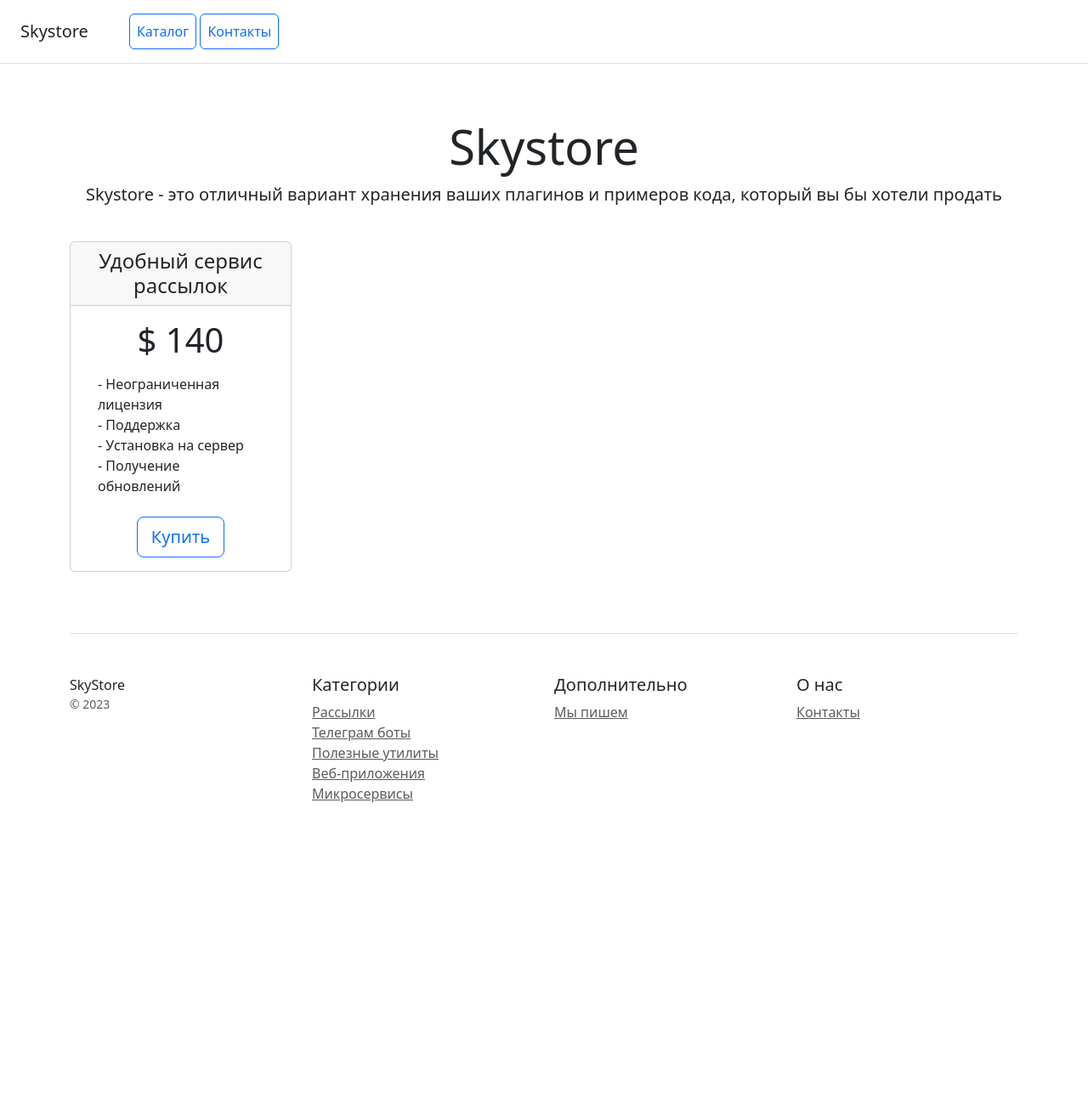
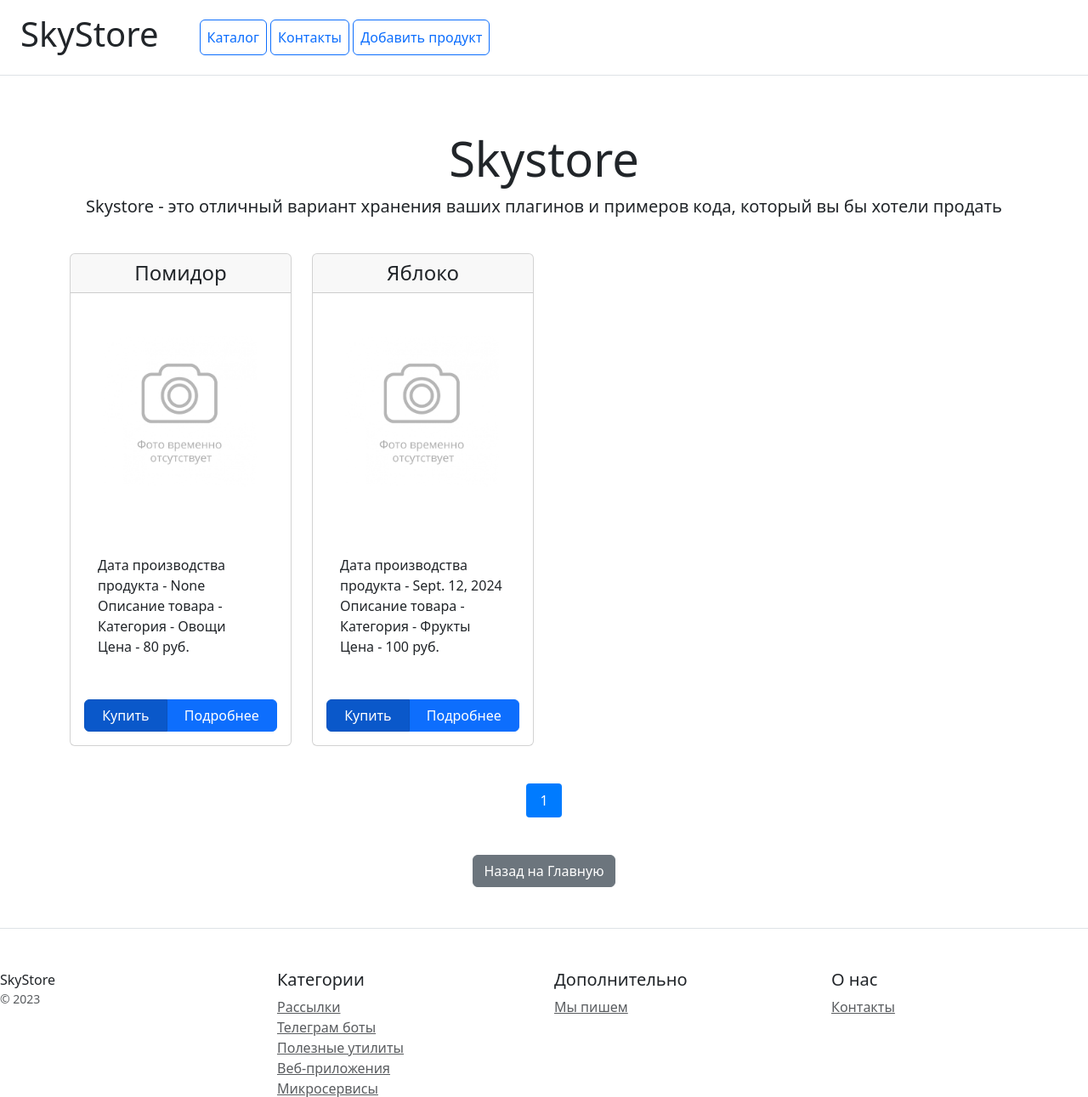
Before and after one commit to Supstar10/project_sky, a Django app: page / in a window 1280 px wide. Shown: the top 1291 px of the page at 85% size. Before the commit the page ends 944 px from the top, so only its background shows below. Run offline with Django 5.2, Linux system fonts and the light colour scheme; data comes from the database, SQL or seed files in the repository.

Commit message:
20.2 done

```diff
--- a/catalog/models.py
+++ b/catalog/models.py
@@ -21,7 +21,7 @@ class Product(models.Model):
         null=True,
     )
     preview = models.ImageField(
-        upload_to='catalog/photo',
+        upload_to='img',
         blank=True,
         null=True,
         verbose_name="Фото товара",
--- /dev/null
+++ b/catalog/templates/project_sky/buy_product.html
@@ -0,0 +1,5 @@
+{% extends "project_sky/home.html" %}
+{% load my_tags %}
+{% block content %}
+<div>Пока думаю(((</div>
+{% endblock %}
--- a/catalog/templates/project_sky/contacts.html
+++ b/catalog/templates/project_sky/contacts.html
@@ -1,3 +1,6 @@
+{% extends "project_sky/home.html" %}
+{% load my_tags %}
+{% block content %}
 <!doctype html>
 <html lang="en">
 <head>
@@ -83,3 +86,4 @@
 <script src="https://cdn.jsdelivr.net/npm/bootstrap@5.3.2/dist/js/bootstrap.bundle.min.js" integrity="sha384-C6RzsynM9kWDrMNeT87bh95OGNyZPhcTNXj1NW7RuBCsyN/o0jlpcV8Qyq46cDfL" crossorigin="anonymous"></script>
 </body>
 </html>
+{%endblock%}
--- a/catalog/templates/project_sky/home.html
+++ b/catalog/templates/project_sky/home.html
@@ -1,19 +1,15 @@
+{% load static%}
 <!doctype html>
 <html lang="en">
 <head>
     <meta charset="utf-8">
     <meta name="viewport" content="width=device-width, initial-scale=1">
     <title>Skystore</title>
-    <link href="https://cdn.jsdelivr.net/npm/bootstrap@5.3.2/dist/css/bootstrap.min.css" rel="stylesheet" integrity="sha384-T3c6CoIi6uLrA9TneNEoa7RxnatzjcDSCmG1MXxSR1GAsXEV/Dwwykc2MPK8M2HN" crossorigin="anonymous">
+    <link href="https://cdn.jsdelivr.net/npm/bootstrap@5.3.2/dist/css/bootstrap.min.css" rel="stylesheet"
+          integrity="sha384-T3c6CoIi6uLrA9TneNEoa7RxnatzjcDSCmG1MXxSR1GAsXEV/Dwwykc2MPK8M2HN" crossorigin="anonymous">
 </head>
 <body>
-<div class="d-flex flex-column flex-md-row align-items-center p-3 px-md-4 mb-3 bg-white border-bottom box-shadow">
-    <h5 class="my-0 mr-md-auto font-weight-normal">Skystore</h5>
-    <nav class="ms-5">
-        <a class="p-2 btn btn-outline-primary" href="/">Каталог</a>
-        <a class="p-2 btn btn-outline-primary" href="/contacts/">Контакты</a>
-    </nav>
-</div>
+{% include 'project_sky/includes/inc_menu.html' %}
 
 <div class="pricing-header px-3 py-3 pt-md-5 pb-md-4 mx-auto text-center">
     <h1 class="display-4">Skystore</h1>
@@ -22,25 +18,8 @@
 </div>
 
 <div class="container">
-    <div class="row text-center">
-        <div class="col-3">
-            <div class="card mb-4 box-shadow">
-                <div class="card-header">
-                    <h4 class="my-0 font-weight-normal">Удобный сервис рассылок</h4>
-                </div>
-                <div class="card-body">
-                    <h1 class="card-title pricing-card-title">$ 140</h1>
-                    <ul class="list-unstyled mt-3 mb-4 text-start m-3">
-                        <li>- Неограниченная лицензия</li>
-                        <li>- Поддержка</li>
-                        <li>- Установка на сервер</li>
-                        <li>- Получение обновлений</li>
-                    </ul>
-                    <button type="button" class="btn btn-lg btn-block btn-outline-primary">Купить</button>
-                </div>
-            </div>
-        </div>
-    </div>
+    {% block content %}
+    {% endblock %}
 
     <footer class="pt-4 my-md-5 pt-md-5 border-top">
         <div class="row">
@@ -74,6 +53,8 @@
     </footer>
 </div>
 
-<script src="https://cdn.jsdelivr.net/npm/bootstrap@5.3.2/dist/js/bootstrap.bundle.min.js" integrity="sha384-C6RzsynM9kWDrMNeT87bh95OGNyZPhcTNXj1NW7RuBCsyN/o0jlpcV8Qyq46cDfL" crossorigin="anonymous"></script>
+<script src="https://cdn.jsdelivr.net/npm/bootstrap@5.3.2/dist/js/bootstrap.bundle.min.js"
+        integrity="sha384-C6RzsynM9kWDrMNeT87bh95OGNyZPhcTNXj1NW7RuBCsyN/o0jlpcV8Qyq46cDfL"
+        crossorigin="anonymous"></script>
 </body>
 </html>
--- /dev/null
+++ b/catalog/templates/project_sky/includes/inc_menu.html
@@ -0,0 +1,12 @@
+<div class="d-flex flex-column flex-md-row align-items-center p-3 px-md-4 mb-3 bg-white border-bottom box-shadow">
+    <h1 style="font-weight: normal;">
+        <a href="{% url 'catalog:home' %}" style="text-decoration: none; color: inherit;">SkyStore</a>
+    </h1>
+    <nav class="ms-5">
+        <a class="p-2 btn btn-outline-primary" href="/">Каталог</a>
+        <a class="p-2 btn btn-outline-primary" href="/contacts/">Контакты</a>
+        <a class="p-2 btn btn-outline-primary" href="/create/">Добавить продукт</a>
+        {% block content %}
+        {% endblock %}
+    </nav>
+</div>
--- /dev/null
+++ b/catalog/templates/project_sky/product.html
@@ -0,0 +1,112 @@
+{% extends 'project_sky/home.html'%}
+{% load static %}
+{% load my_tags %}
+{% block content %}
+<style>
+    .card-img-top {
+        width: 100%;
+        height: 250px;
+        object-fit: cover;
+    }
+
+    .card {
+        min-height: 580px;
+    }
+
+    .card-body {
+        display: flex;
+        flex-direction: column;
+        justify-content: space-between;
+        height: 200px;
+    }
+
+    .card-text {
+        max-height: 80px;
+        overflow: hidden;
+        text-overflow: ellipsis;
+    }
+
+    .card-body .btn {
+        align-self: flex-start;
+        margin-top: auto;
+    }
+
+    .pagination {
+        display: flex;
+        justify-content: center;
+        padding: 20px 0;
+    }
+
+    .pagination a, .pagination span {
+        margin: 0 5px;
+        padding: 8px 16px;
+        text-decoration: none;
+        background-color: #f4f4f4;
+        color: #007bff;
+        border-radius: 4px;
+    }
+
+    .pagination a:hover {
+        background-color: #007bff;
+        color: white;
+    }
+
+    .pagination .active {
+        background-color: #007bff;
+        color: white;
+    }
+</style>
+<div class="row text-center">
+    {% for product in page_obj%}
+    <div class="col-3">
+        <div class="card mb-4 box-shadow">
+            <div class="card-header">
+                <h4 class="my-0 font-weight-normal">{{ product.name }}</h4>
+            </div>
+            <div class="card-body">
+                {% if product.preview %}
+                <img src="{{ product.preview | media_filter }}" class="card-img-top" alt="{{ product.name }}">
+                {% else %}
+                <img src="{% static 'photo/netphoto.jpg' %}" class="card-img-top" alt="Изобажение недоступно">
+                {% endif %}
+
+                <ul class="list-unstyled mt-3 mb-4 text-start m-3">
+                    <li>Дата производства продукта - {{ product.manufactured_at }}</li>
+                    <li>Описание товара - {{ product.description|text_cropping }}</li>
+                    <li>Категория - {{product.category}}</li>
+                    <li>Цена - {{ product.price }} руб.</li>
+                </ul>
+                <div class="btn-group">
+                    <a href="{% url 'catalog:buy_product' %}" class="btn btn-primary active" aria-current="page">Купить</a>
+                    <a href="{% url 'catalog:info_product' product.pk %}" class="btn btn-primary">Подробнее</a>
+                </div>
+            </div>
+        </div>
+    </div>
+    {% endfor %}
+    <div class="pagination">
+        {% if page_obj.has_previous %}
+        <a href="?page=1">&laquo; Первая</a>
+        <a href="?page={{ page_obj.previous_page_number }}">Предыдущая</a>
+        {% endif %}
+
+        {% for num in page_obj.paginator.page_range %}
+        {% if page_obj.number == num %}
+        <span class="active">{{ num }}</span>
+        {% else %}
+        <a href="?page={{ num }}">{{ num }}</a>
+        {% endif %}
+        {% endfor %}
+
+        {% if page_obj.has_next %}
+        <a href="?page={{ page_obj.next_page_number }}">Следующая</a>
+        <a href="?page={{ page_obj.paginator.num_pages }}">Последняя &raquo;</a>
+        {% endif %}
+    </div>
+
+    <div class="text-center mt-4">
+        <a href="{% url 'catalog:home' %}" class="btn btn-secondary">Назад на Главную</a>
+    </div>
+</div>
+</div>
+{% endblock %}
--- /dev/null
+++ b/catalog/templatetags/my_tags.py
@@ -0,0 +1,25 @@
+from django import template
+
+register = template.Library()
+
+
+@register.filter()
+def media_filter(data):
+    if data:
+        return f"/media/{data}"
+    return "#"
+
+@register.filter()
+def text_cropping(value, length=100):
+    if value is None:
+        return ""  # или какое-то значение по умолчанию
+    if len(value) > length:
+        return value[:length] + "..."
+    return value
+
+@register.filter(name='add_class')
+def add_class(value, arg):
+    """
+    Фильтр позвляет динамически добавлять CSS-классы к виджетам полей формы в Django-шаблоне
+    """
+    return value.as_widget(attrs={'class': arg})
--- a/catalog/urls.py
+++ b/catalog/urls.py
@@ -1,10 +1,13 @@
 from django.urls import path
 from catalog.apps import CatalogConfig
-from catalog.views import home, contacts
+from catalog.views import home, contacts, info_product, create_product, buy_product
 
 app_name = CatalogConfig.name
 
 urlpatterns = [
     path('', home, name='home'),
     path('contacts/', contacts, name='contacts'),
+    path('product/<int:pk>/', info_product, name='info_product'),
+    path('create/', create_product, name='create_product'),
+    path('buy_product/', buy_product, name="buy_product")
 ]
--- a/catalog/views.py
+++ b/catalog/views.py
@@ -1,8 +1,16 @@
-from django.shortcuts import render
+from django.shortcuts import render, get_object_or_404, redirect
+from django.core.paginator import Paginator
+
+from catalog.forms import ProductForm
+from catalog.models import Product
 
 
 def home(request):
-    return render(request, 'project_sky/home.html')
+    products = Product.objects.all()
+    paginator = Paginator(products, 4)
+    page_number = request.GET.get("page")
+    page_obj = paginator.get_page(page_number)
+    return render(request, 'project_sky/product.html', {"page_obj": page_obj})
 
 
 def contacts(request):
@@ -12,3 +20,19 @@ def contacts(request):
         message = request.POST.get('message')
         print(f"{name} ({phone}): {message}")
     return render(request, 'project_sky/contacts.html')
+
+
+def info_product(request, pk):
+    product = get_object_or_404(Product, pk=pk)
+    return render(request, "project_sky/info_product.html", {"product": product})
+
+def create_product(request):
+    request.method = 'POST'
+    form = ProductForm(request.POST, request.FILES)
+    if form.is_valid():
+        form.save()
+        return redirect("catalog:home")
+    return render(request, "project_sky/create_products.html", {"form": form})
+def buy_product(request):
+    buy = Product.objects.all()
+    return render(request, "project_sky/buy_product.html", {"buy": buy})
```
Also changed, not shown: catalog/forms.py (added, +7 -0 lines), catalog/templates/project_sky/create_products.html (added, +40 -0 lines), catalog/templates/project_sky/info_product.html (added, +32 -0 lines), catalog/static/photo/netphoto.jpg (added), catalog/templatetags/__init__.py (added), media/catalog/photo/pomidor_1.png (added), media/img/image_2024-09-18_181316520.png (added), media/img/image_2024-09-18_185424920.png (added).
